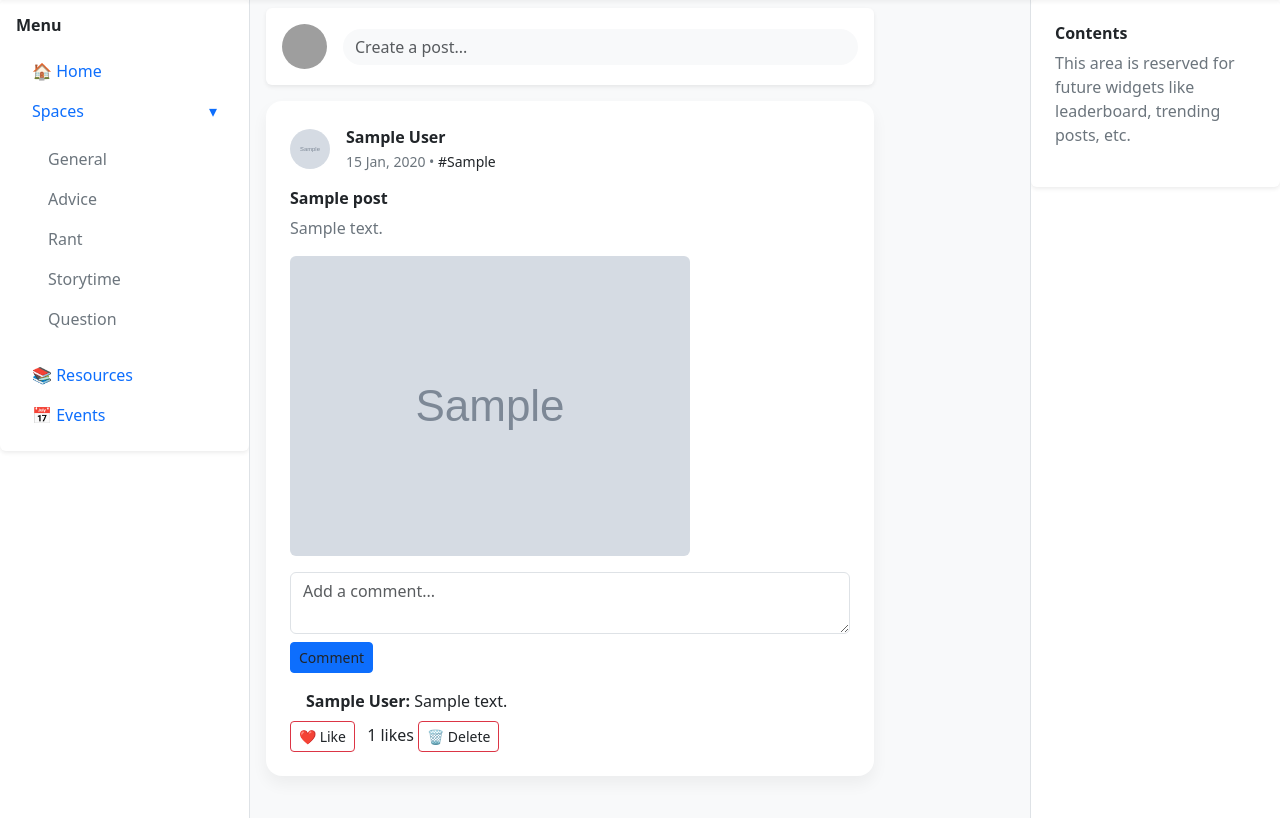
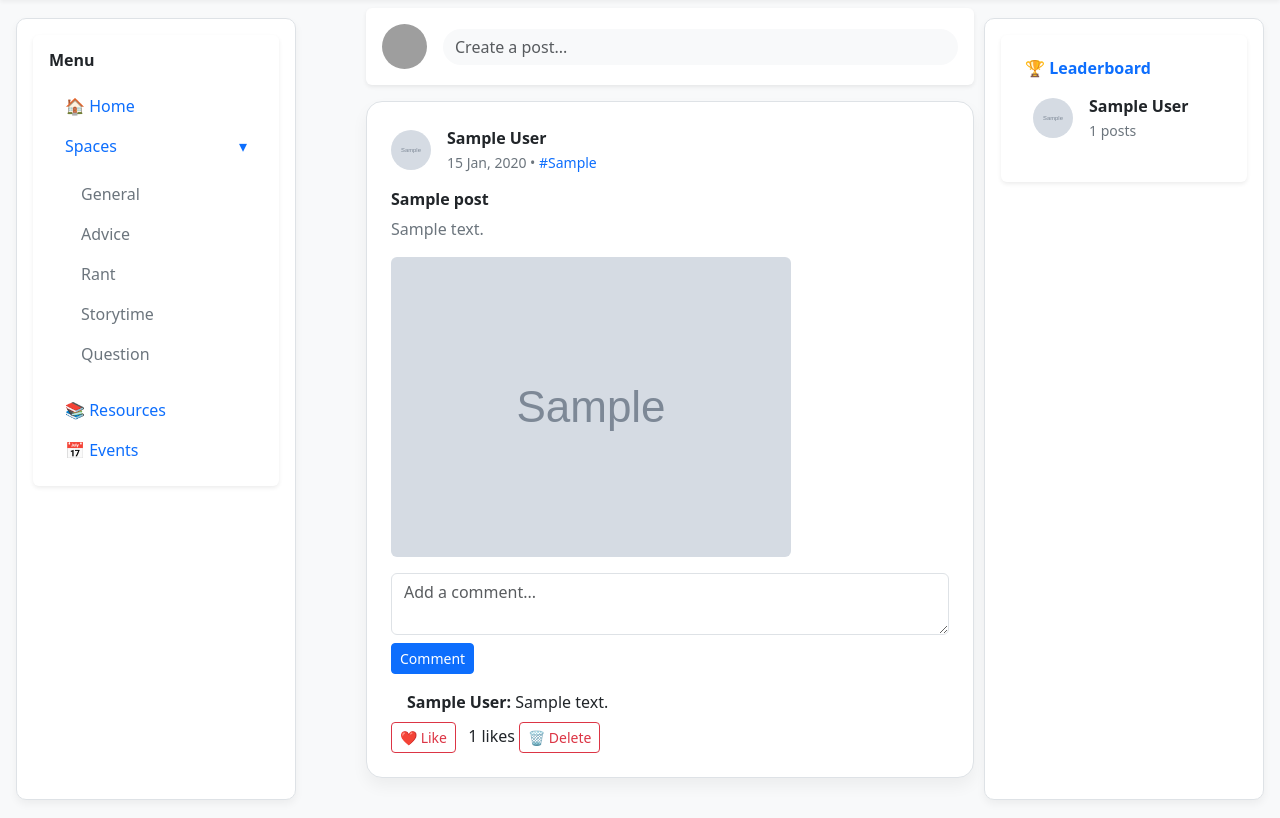
Before and after one commit to Tarangrana/Algonect, a PHP site: page / in a window 1280 px wide. Shown: the part 70-888 px from the top of the page. Run offline with PHP 8.4, Linux system fonts and the light colour scheme; the visitor is signed in with stand-in values (Sample User, id 1); tables that the repository leaves empty or names only in its code hold one stand-in row (values such as "Sample post"); grey boxes marked "Sample" are stand-in pictures; grey boxes are pictures that could not be loaded.

Commit message:
leaderboardDone

```diff
--- a/css/style.css
+++ b/css/style.css
@@ -29,9 +29,16 @@ body {
 .post-card {
   background-color: var(--card-bg);
   color: var(--text-color);
+  border-radius: 10px;
+  padding: 1rem;
+  margin-bottom: 1.5rem;
+  box-shadow: 0 4px 8px rgba(0, 0, 0, 0.05); /* soft shadow */
+  border: 1px solid #dee2e6; /* subtle border */
+  transition: box-shadow 0.3s ease;
 }
-.post-card * {
-  color: var(--text-color) !important;
+
+.post-card:hover {
+  box-shadow: 0 8px 16px rgba(0, 0, 0, 0.08); /* stronger on hover */
 }
 
 /* Muted text and links */
@@ -72,38 +79,36 @@ header {
   box-shadow: 0 2px 4px rgba(0, 0, 0, 0.05);
 }
 
-/* Left Sidebar */
-.left-sidebar {
+.left-sidebar,
+.right-sidebar {
   position: fixed;
-  top: 70px;
-  left: 0;
-  bottom: 0;
-  width: 250px;
+  top: 80px; /* offset header */
+  bottom: 10px;
+  width: 280px;
   background-color: var(--card-bg);
   overflow-y: auto;
-  border-right: 1px solid #dee2e6;
-  z-index: 1020;
+  border-radius: 10px;
+  padding: 1rem;
+  margin: 0.5rem;
+  box-shadow: 0 4px 8px rgba(0, 0, 0, 0.05);
+  border: 1px solid #dee2e6;
 }
 
-/* Right Sidebar */
+/* Individual side positioning */
+.left-sidebar {
+  left: 0.5rem;
+}
+
 .right-sidebar {
-  position: fixed;
-  top: 70px;
-  right: 0;
-  bottom: 0;
-  width: 250px;
-  background-color: var(--card-bg);
-  overflow-y: auto;
-  border-left: 1px solid #dee2e6;
-  z-index: 1020;
+  right: 0.5rem;
 }
 
 /* Center content area */
 .main-feed {
   position: relative;
   margin-top: 70px; /* offset header */
-  margin-left: 250px;
-  margin-right: 250px;
+  margin-left: 350px;
+  margin-right: 350px;
   height: calc(100vh - 70px);
   overflow-y: auto;
   padding: 0.5rem 1rem 1rem 1rem;
@@ -117,3 +122,12 @@ header {
   margin-top: 70px;
   overflow: hidden;
 }
+
+footer {
+  width: 100%;
+  background-color: var(--card-bg);
+  color: var(--muted-color);
+  text-align: center;
+  padding: 1rem;
+  border-top: 1px solid #dee2e6;
+}
--- a/includes/right.php
+++ b/includes/right.php
@@ -1,7 +1,41 @@
 <!-- Right Sidebar -->
 <aside class="right-sidebar">
   <div class="p-4 rounded shadow-sm rightbar">
-    <h6 class="fw-semibold">Contents</h6>
-    <p class="text-muted">This area is reserved for future widgets like leaderboard, trending posts, etc.</p>
+    <h6 class="fw-semibold text-primary mb-3">🏆 Leaderboard</h6>
+
+    <?php
+    require_once 'includes/db_connect.php';
+
+    $leaderboardQuery = "
+        SELECT u.name, u.profile_pic, COUNT(p.id) AS post_count
+        FROM users_info u
+        JOIN posts p ON u.id = p.user_id
+        GROUP BY u.id
+        ORDER BY post_count DESC
+        LIMIT 5
+    ";
+
+    $result = $conn->query($leaderboardQuery);
+    ?>
+
+    <?php if ($result && $result->num_rows > 0): ?>
+      <ol class="ps-2">
+        <?php while ($row = $result->fetch_assoc()): ?>
+          <li class="d-flex align-items-center mb-3">
+          <?php $picPath = (!empty($row['profile_pic']) && strpos($row['profile_pic'], 'pics/') !== 0)
+           ? "pics/" . $row['profile_pic']
+           : (!empty($row['profile_pic']) ? $row['profile_pic'] : "pics/default-pfp.png");
+           ?>
+            <img src="<?= $picPath ?>" class="rounded-circle me-3" width="40" height="40" />
+            <div>
+              <div class="fw-semibold"><?= htmlspecialchars($row['name']) ?></div>
+              <small class="text-muted"><?= $row['post_count'] ?> posts</small>
+            </div>
+          </li>
+        <?php endwhile; ?>
+      </ol>
+    <?php else: ?>
+      <p class="text-muted">No leaderboard data available.</p>
+    <?php endif; ?>
   </div>
 </aside>
```
Also changed, not shown: login.php (+10 -2 lines), img/img.jpg (added), post_images/1743610004_Screenshot 2025-02-13 235237.png (added).
